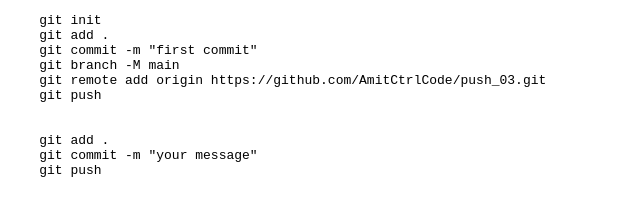
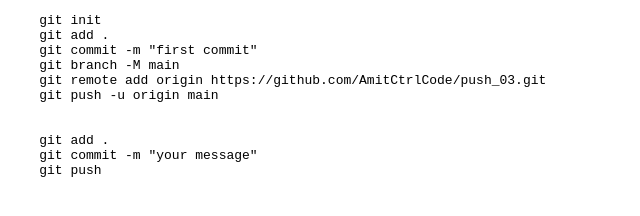
Before and after one commit to AmitCtrlCode/push_03, a plain HTML site: page index.html in a window 1280 px wide. Shown: the full height of the page, 0-640 px from the left. Drawn offline with Linux system fonts and the light colour scheme.

Commit message:
first commit

```diff
--- a/index.html
+++ b/index.html
@@ -12,7 +12,7 @@
     git commit -m "first commit"
     git branch -M main
     git remote add origin https://github.com/AmitCtrlCode/push_03.git
-    git push
+    git push -u origin main
 
 
     git add .
```
